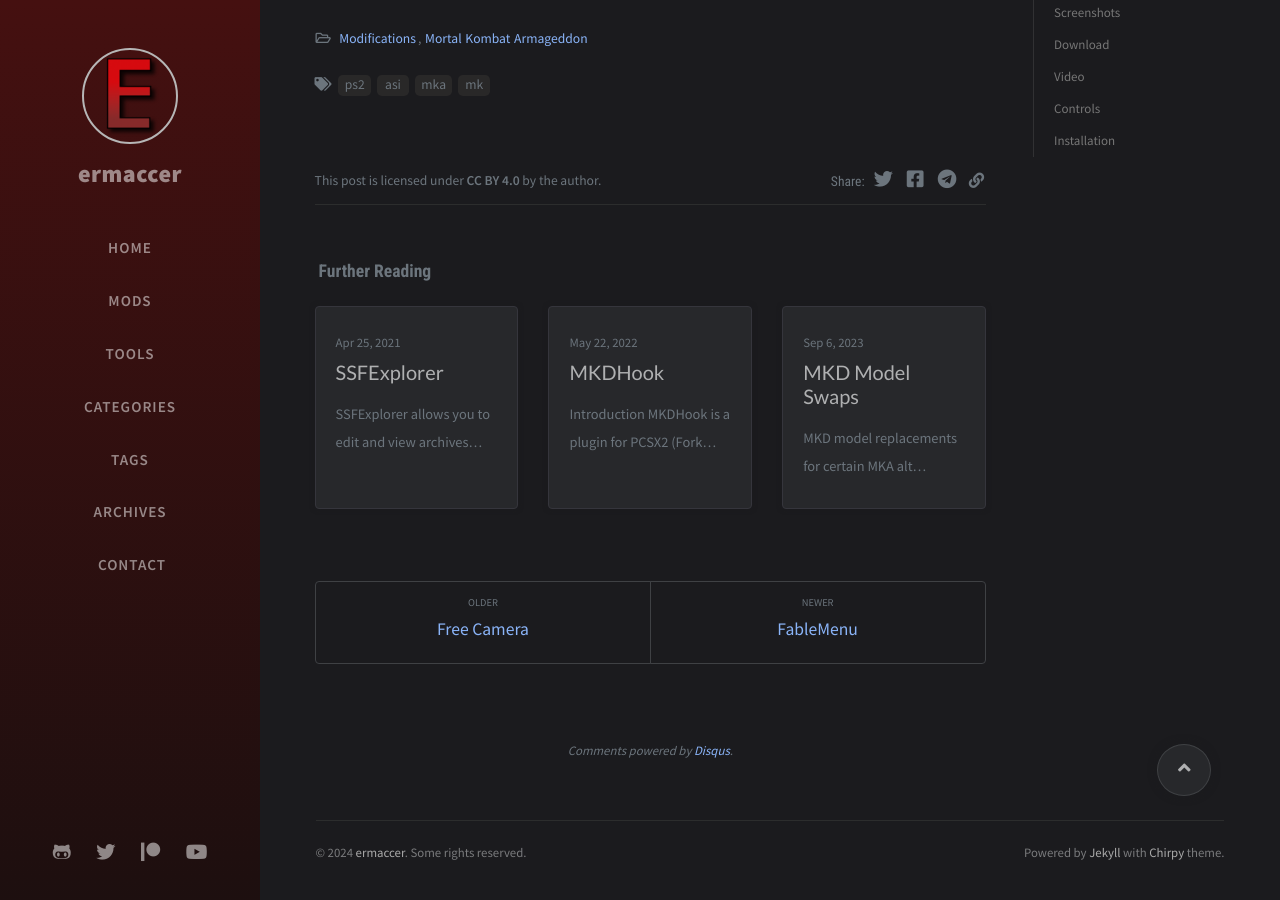
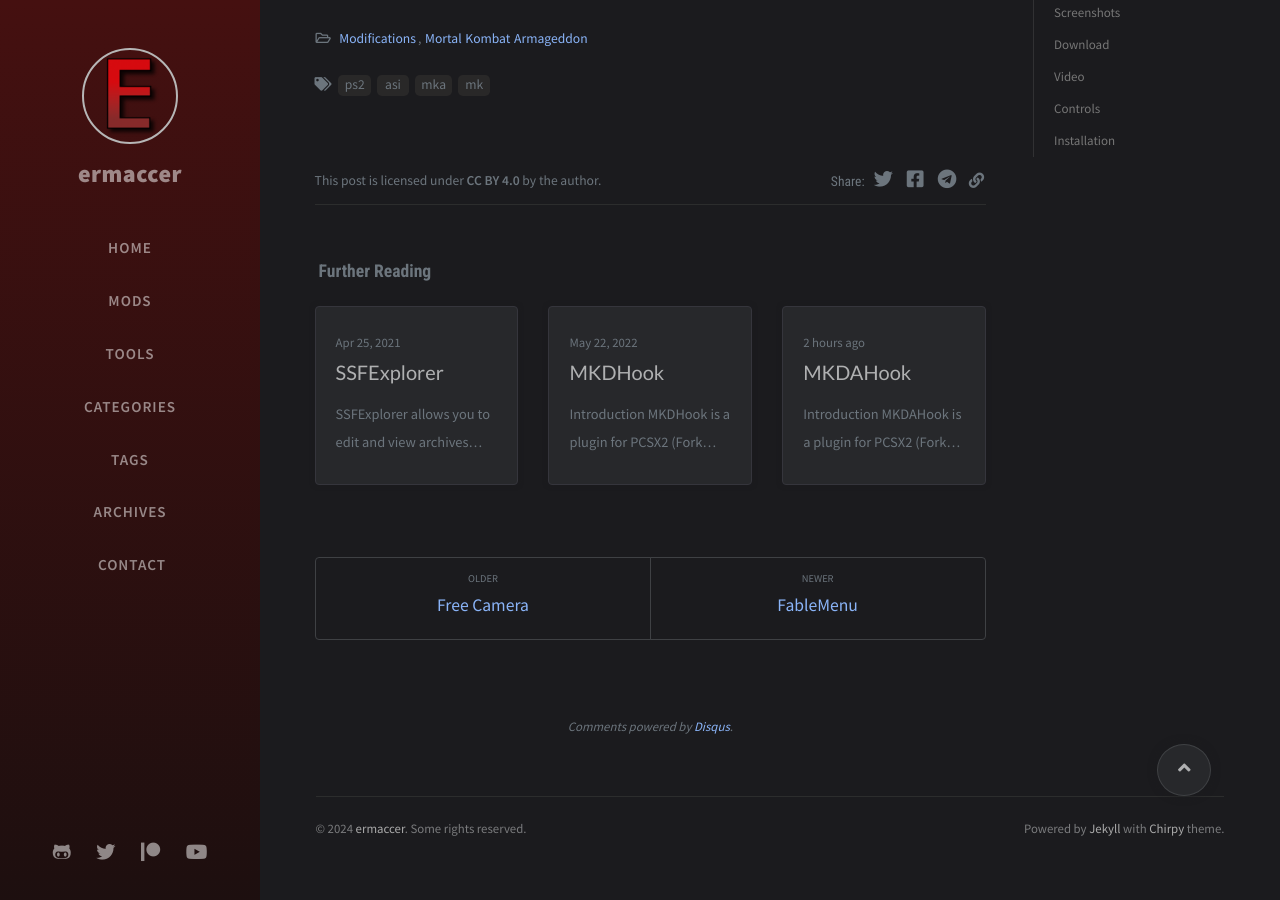
Before and after one commit to ermaccer/ermaccer.github.io, a Jekyll site: the page built from _posts/plugins/2022-03-28-mkahook.md, in a window 1280 px wide and 900 px high, scrolled down 2874 px. Built offline with Jekyll 4.4.1, drawn with Linux system fonts in a browser that asks for light colours; nearby versions of some CDN libraries; comment, search, counter and statistics services are not loaded.

Commit message:
mkdahook and dpl entry

```diff
--- /dev/null
+++ b/_posts/plugins/2024-01-07-mkdahook.md
@@ -0,0 +1,75 @@
+---
+title: MKDAHook
+date: 2024-01-07 15:24:00 +0100
+categories: [Modifications, Mortal Kombat Deadly Alliance]
+tags: [ps2, asi, mka, mk]
+image: https://raw.githubusercontent.com/ermaccer/ermaccer.github.io/gh-pages/assets/mods/mkda/mkdahook/preview.jpg
+description: Free camera and HUD toggle!
+hidden: false
+---
+
+# Introduction
+MKDAHook is a plugin for PCSX2 (Fork With Plugins) for Mortal Kombat Deception.
+
+<div class="alert bg-dark">
+    MKDAHook only supports SLUS20423 version of the game!
+</div>
+
+# Features
+
+- HUD toggle
+- Free Camera
+- Freeze World
+- Widescreen mode (backported from MKD, optional, check .ini)
+- Changed Quan Chi fatality (optional, check .ini)
+
+# Download
+
+<a class="btn btn-block btn-dark bg-dark text-gray btn-lg" style="color: white;" href="https://github.com/ermaccer/MKDAHook/releases/latest/download/mkdahook.zip" role="button">
+<i class="fas fa-download"></i>
+Download
+</a>
+<br>
+<a class="btn btn-block btn-dark bg-dark text-gray btn-lg" style="color: white;" href="https://github.com/ermaccer/MKDAHook/" role="button">
+<i class="fab fa-github"></i>
+Source
+</a>
+
+# Video
+
+<div class="embed-responsive embed-responsive-16by9">
+  <iframe class="embed-responsive-item" src="https://www.youtube.com/embed/5pnCfnc--CU" allowfullscreen></iframe>
+</div>
+
+<div class="embed-responsive embed-responsive-16by9">
+  <iframe class="embed-responsive-item" src="https://www.youtube.com/embed/A8oVYsshJyo" allowfullscreen></iframe>
+</div>
+
+# Controls
+
+## Camera Controls
+All camera keys are hardcoded (currently) **Keyboard** inputs! They are completely unrelated to PCSX2 mappings or controller input.
+
+Free camera is available in normal gameplay.
+
+| Key | Effect |
+| --- | --- |
+| G |  Toggle free camera|
+| F |  Toggle HUD|
+| H |  Freeze world|
+| W/S/A/D | Move |
+| Arrows | Rotate |
+| (hold) Z | Slow down |
+| X/C | Change roll |
+| Q/E | Go up/down |
+
+
+# Installation
+
+<div class="alert bg-dark">
+    MKDHook requires a special PCSX2 build with plugins support and extended ram. <br>
+    Download <a href="https://github.com/ASI-Factory/PCSX2-Fork-With-Plugins/releases/">here</a>.
+    If you are not sure what to choose, select AVX2.
+</div>
+
+Place MKDAHook.elf and .ini in **Plugins** folder.
--- /dev/null
+++ b/categories/mortal-kombat-deadly-alliance.html
@@ -0,0 +1,5 @@
+---
+layout: category
+title: Mortal Kombat Deadly Alliance
+category: Mortal Kombat Deadly Alliance
+---
--- a/pages/mods.md
+++ b/pages/mods.md
@@ -17,7 +17,7 @@ title: Mods
   <h1 class="text-center">Mods</h1>
   <hr>
 
-  {% assign mods= "mortal-kombat-ii,mortal-kombat-deception,mortal-kombat-unchained,mortal-kombat-shaolin-monks,mortal-kombat-armageddon,mortal-kombat-komplete-edition,mortal-kombat-x,mortal-kombat-11,mortal-kombat-1,injustice-gods-among-us,injustice-2,ultimate-marvel-vs-capcom-3,the-punisher,scarface,dead-rising-3,battle-mages-sign-of-darkness,sniper-elite-3,sniper-elite-nazi-zombie-army,manhunt,manhunt-2,fable-the-lost-chapters,fable-anniversary,tekken-7" | split: ',' %}
+  {% assign mods= "mortal-kombat-ii,mortal-kombat-deadly-alliance,mortal-kombat-deception,mortal-kombat-unchained,mortal-kombat-shaolin-monks,mortal-kombat-armageddon,mortal-kombat-komplete-edition,mortal-kombat-x,mortal-kombat-11,mortal-kombat-1,injustice-gods-among-us,injustice-2,ultimate-marvel-vs-capcom-3,the-punisher,scarface,driver-parallel-lines,dead-rising-3,battle-mages-sign-of-darkness,sniper-elite-3,sniper-elite-nazi-zombie-army,manhunt,manhunt-2,fable-the-lost-chapters,fable-anniversary,tekken-7" | split: ',' %}
 
   {% for mod in mods %}
         <div class="text-center col-lg-4 col-sm-12 float-left">
```
Also changed, not shown: assets/mods/driver-parallel-lines.jpg (added), assets/mods/mkda/mkdahook/preview.jpg (added), assets/mods/mortal-kombat-deadly-alliance.jpg (added).
